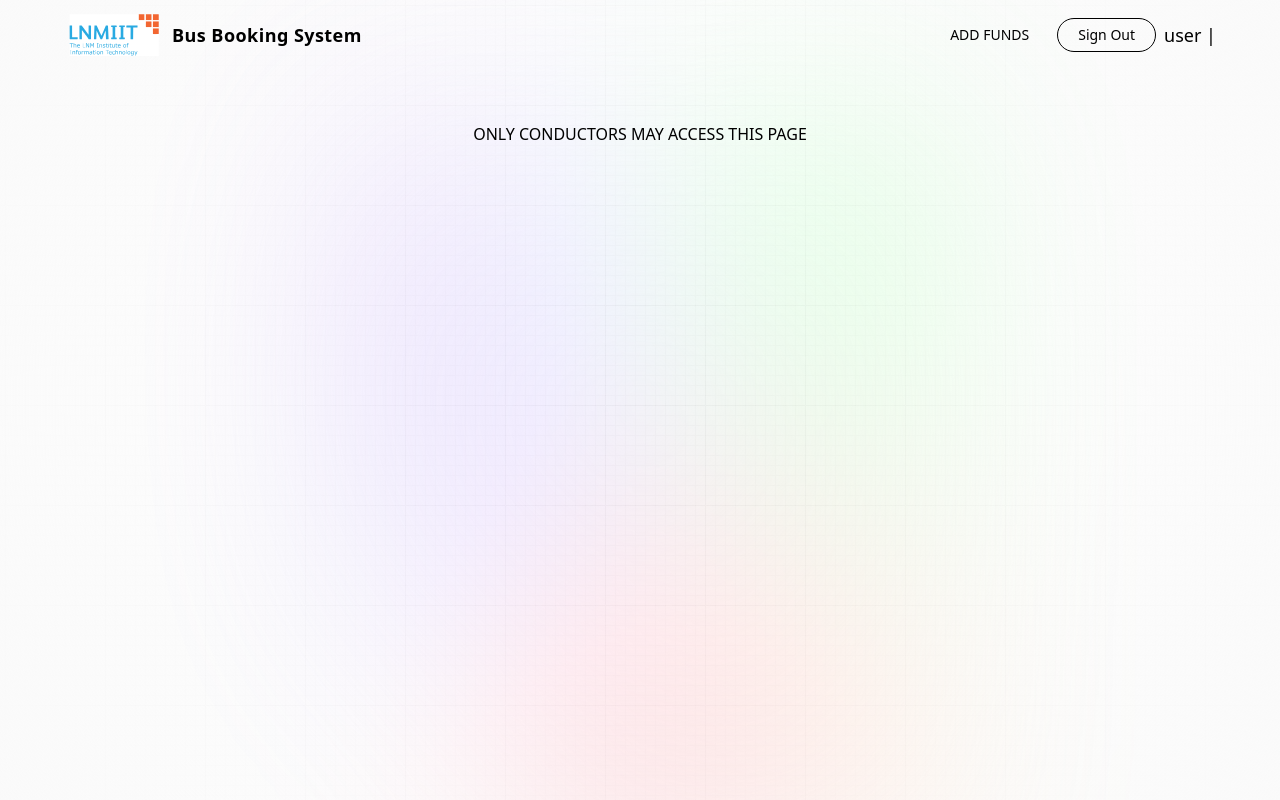
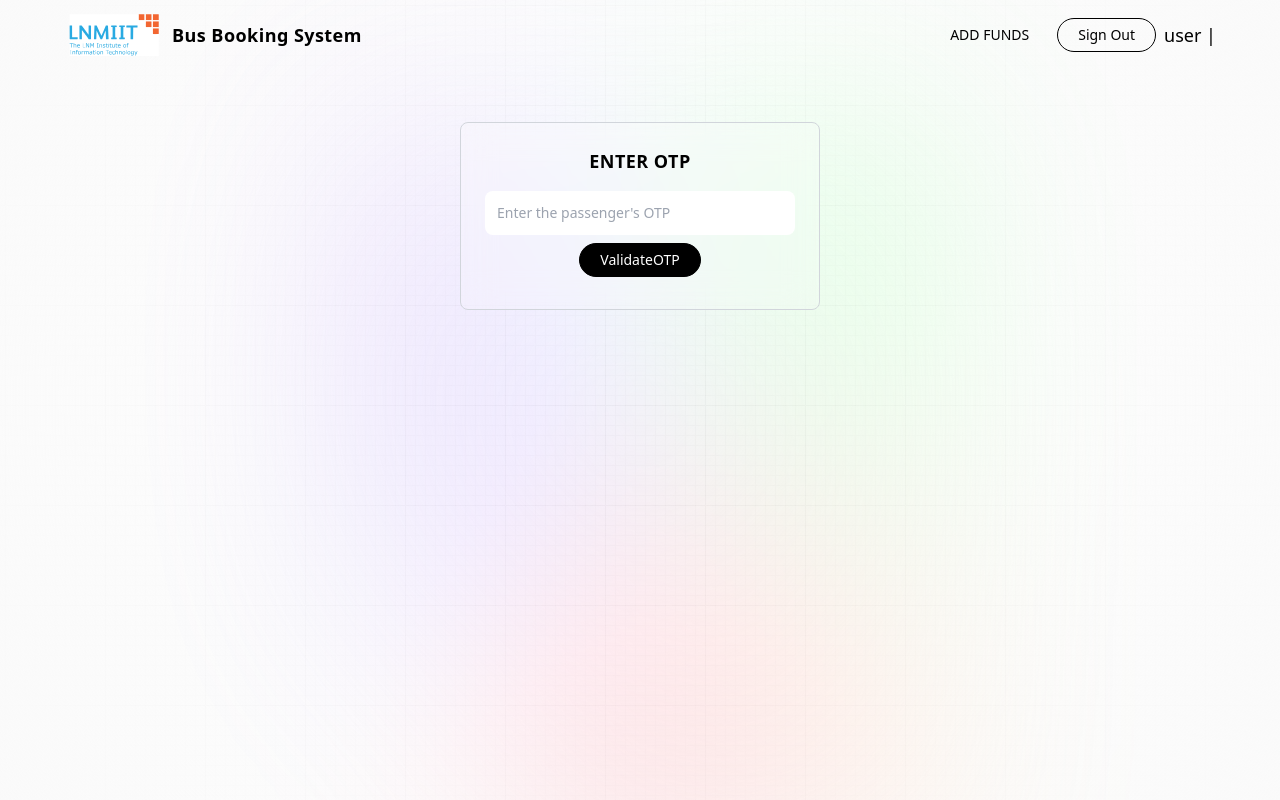
Before and after one commit to suryyyansh/bbs, a Next.js app: page /conductor in a window 1280 px wide. Built offline with nearby package versions, Linux system fonts and the light colour scheme; no server answers; sample sign-in values are in the browser's storage.

Commit message:
finally added conductor amount

```diff
--- a/actions/validateticket.js
+++ b/actions/validateticket.js
@@ -1,4 +1,4 @@
-export async function ValidateTicket(data, setValidity){
+export async function ValidateTicket(data, setValidity, setAmount){
 
    try {
         const response = await fetch('/api/conductor/verifyotp', {
@@ -10,6 +10,8 @@ export async function ValidateTicket(data, setValidity){
         var json = await response.json();
         if(json.validity === "VALID") {
             setValidity("VALID");
+            console.log(json.amount);
+            setAmount(Number(json.amount));
         } else{
             setValidity("INVALID");
         }
--- a/app/api/conductor/verifyotp/route.js
+++ b/app/api/conductor/verifyotp/route.js
@@ -14,7 +14,6 @@ export async function POST(request){
     //add to db
     var user = await User.findOne({active_otp: otp ? otp : 0})
     const amount = user ? user.amount_committed : 0;
-    console.log("amount: ",amount)
     user = await User.findOneAndUpdate({
         active_otp: otp
     },
@@ -31,8 +30,10 @@ export async function POST(request){
         statusText = "VALID";
     }
     console.log("status: ", statusText);
+    console.log("amount: ",amount)
+
     //adding amount using concat
-    resp = new Response(JSON.stringify({validity: statusText.concat(["\n", "AMOUNT: ", amount])}), {status: 200})
+    resp = new Response(JSON.stringify({validity: statusText, amount: amount}), {status: 200})
 
     return resp;
     //on conductor, search for the ticket
--- a/app/conductor/page.jsx
+++ b/app/conductor/page.jsx
@@ -7,7 +7,7 @@ const Conductor = () => {
 
   const {data: session} = useSession();
 
-  if(session == null || session?.user.role !== "conductor"){
+  if(session == null || session?.user.role === "user"){
     return (<div>ONLY CONDUCTORS MAY ACCESS THIS PAGE</div>)
   }
   return (
--- a/components/ConductorForm.jsx
+++ b/components/ConductorForm.jsx
@@ -6,11 +6,13 @@ export default function ConductorForm() {
   const [loading] = useState(false);
   const [passengerOTP, setPassengerOTP] = useState("");
   const [validity, setValidity] = useState("");
+  const [amount, setAmount] = useState(0);
 
   return (
     <form
     className="flex flex-col items-center gap-2 prompt_card"
-    action={(data) => ValidateTicket(data, setValidity)}>
+    action={(data) => ValidateTicket(data, setValidity, setAmount)}>
+      <label className="logo_text">ENTER OTP</label>
       <textarea
         name="otp"
         value={passengerOTP}
@@ -29,6 +31,7 @@ export default function ConductorForm() {
         <p>ValidateOTP</p>
       </button>
       <label className = "text-lg">{validity === "" ? (<></>): (<>STATUS: {validity}</>)}</label>
+      <label className = "text-lg">{amount == 0 ? (<></>): (<>AMOUNT: {amount}</>)}</label>
     </form>
   )
 }
```
